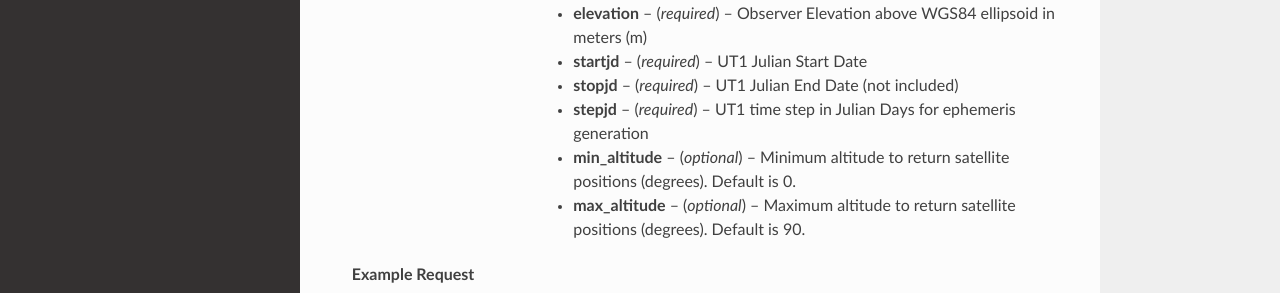
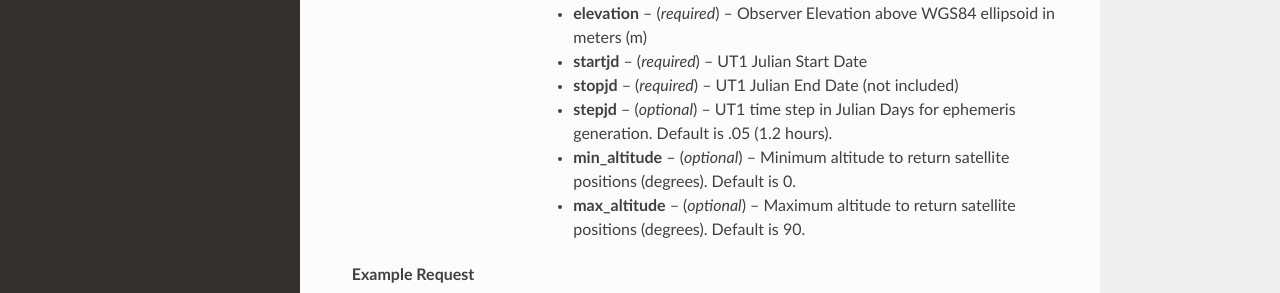
Before and after one commit to iausathub/satchecker, a Sphinx documentation site: the page built from docs/source/api.rst, in a window 1280 px wide and 900 px high. Shown: the part 445-738 px from the top of the window. Built offline with Sphinx 7.4.7 and the Read the Docs theme 2.0.0, drawn with Linux system fonts in a browser that asks for light colours; pages that are not in the unit, such as notebooks, are missing from menus; some of the changed text lies outside the part shown.

Commit message:
Change stepjd parameter to optional and set a default of .05. (1.2 hours)

```diff
--- a/docs/source/api.rst
+++ b/docs/source/api.rst
@@ -15,7 +15,7 @@ Retrieve satellite ephemeris by name with JD time step
    :query elevation: (*required*) -- Observer Elevation above WGS84 ellipsoid in meters (m)
    :query startjd: (*required*) -- UT1 Julian Start Date
    :query stopjd: (*required*) -- UT1 Julian End Date (not included)
-   :query stepjd: (*required*) -- UT1 time step in Julian Days for ephemeris generation
+   :query stepjd: (*optional*) -- UT1 time step in Julian Days for ephemeris generation. Default is .05 (1.2 hours).
    :query min_altitude: (*optional*) -- Minimum altitude to return satellite positions (degrees). Default is 0.
    :query max_altitude: (*optional*) -- Maximum altitude to return satellite positions (degrees). Default is 90.
 
@@ -160,7 +160,7 @@ Retrieve satellite ephemeris by catalog number with JD time step
     :query elevation: (*required*) -- Observer Elevation above WGS84 ellipsoid in meters (m)
     :query startjd: (*required*) -- UT1 Julian Start Date
     :query stopjd: (*required*) -- UT1 Julian End Date (not included)
-    :query stepjd: (*required*) -- UT1 time step in Julian Days for ephemeris generation
+    :query stepjd: (*optional*) -- UT1 time step in Julian Days for ephemeris generation. Default is .05 (1.2 hours).
     :query min_altitude: (*optional*) -- Minimum altitude to return satellite positions (degrees). Default is 0.
     :query max_altitude: (*optional*) -- Maximum altitude to return satellite positions (degrees). Default is 90.
 
@@ -304,7 +304,7 @@ Retrieve satellite ephemeris given a TLE with JD time step
     :query elevation: (*required*) -- Observer Elevation above WGS84 ellipsoid in meters (m)
     :query startjd: (*required*) -- UT1 Julian Start Date
     :query stopjd: (*required*) -- UT1 Julian End Date (not included)
-    :query stepjd: (*required*) -- UT1 time step in Julian Days for ephemeris generation
+    :query stepjd: (*optional*) -- UT1 time step in Julian Days for ephemeris generation. Default is .05 (1.2 hours).
     :query min_altitude: (*optional*) -- Minimum altitude to return satellite positions (degrees). Default is 0.
     :query max_altitude: (*optional*) -- Maximum altitude to return satellite positions (degrees). Default is 90.
 
```
Also changed, not shown: 1 other file.
